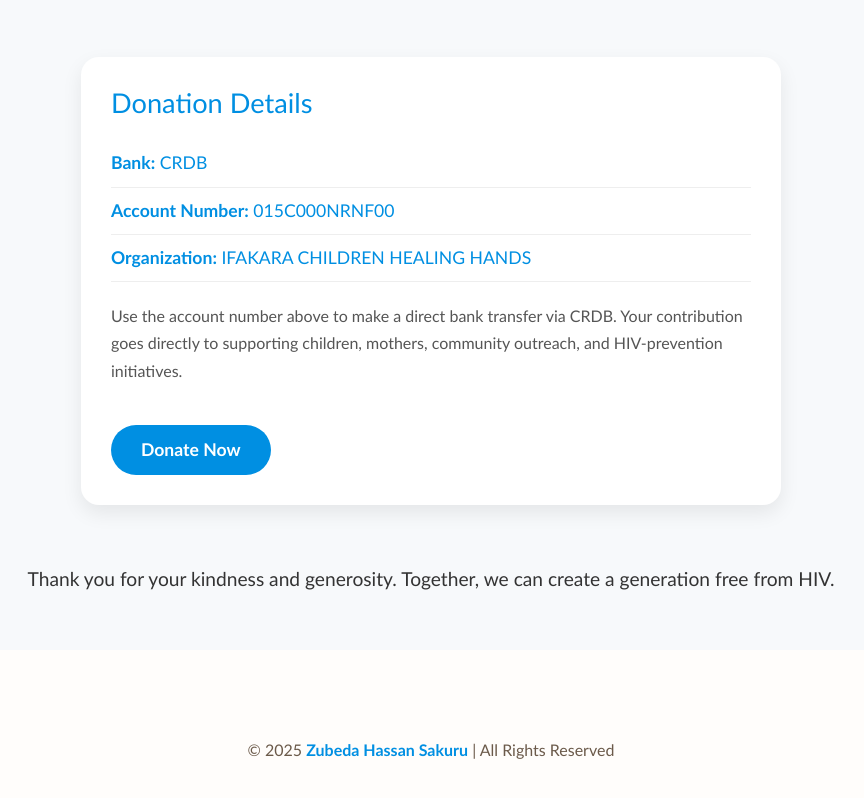
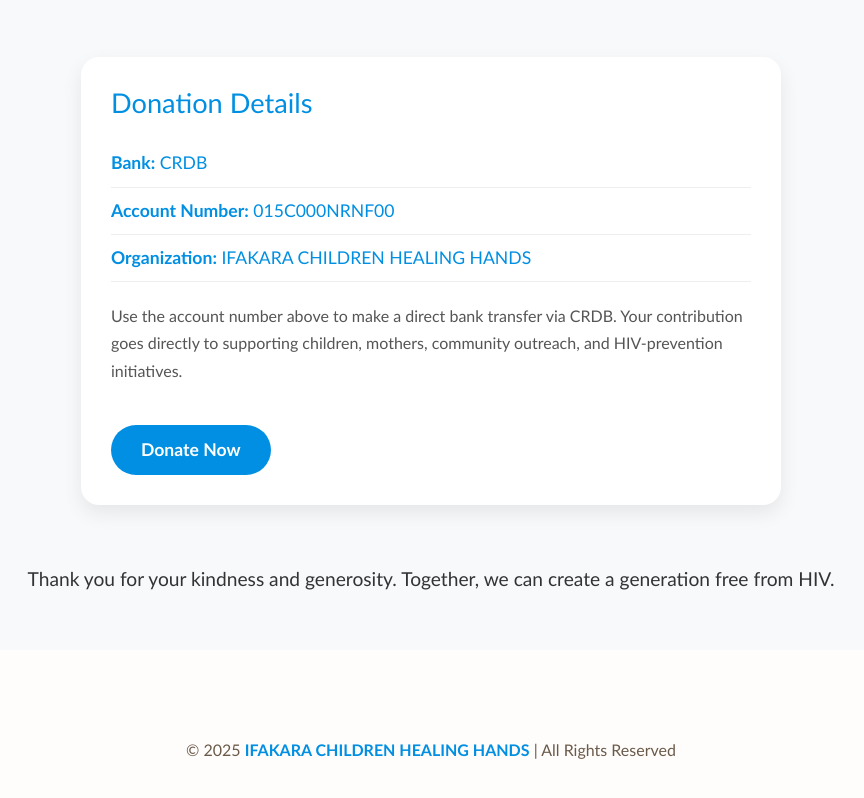
Before and after one commit to BrayceDominic/ichh, a plain HTML site: page portfolio.html in a window 1280 px wide. Shown: the part 513-1311 px from the top of the page, without its empty margins (209-1073 px from the left). Drawn offline with nearby package versions, Linux system fonts and the light colour scheme.

Commit message:
Update portfolio.html

```diff
--- a/portfolio.html
+++ b/portfolio.html
@@ -450,7 +450,7 @@
   <footer id="footer" class="footer light-background">
     <div class="container">
       <div class="copyright text-center">
-        <p>© 2025 <strong class="sitename" style="color: #008fe2;">Zubeda Hassan Sakuru</strong> | All Rights Reserved
+        <p>© 2025 <strong class="sitename" style="color: #008fe2;">IFAKARA CHILDREN HEALING HANDS</strong> | All Rights Reserved
         </p>
       </div>
     </div>
```
